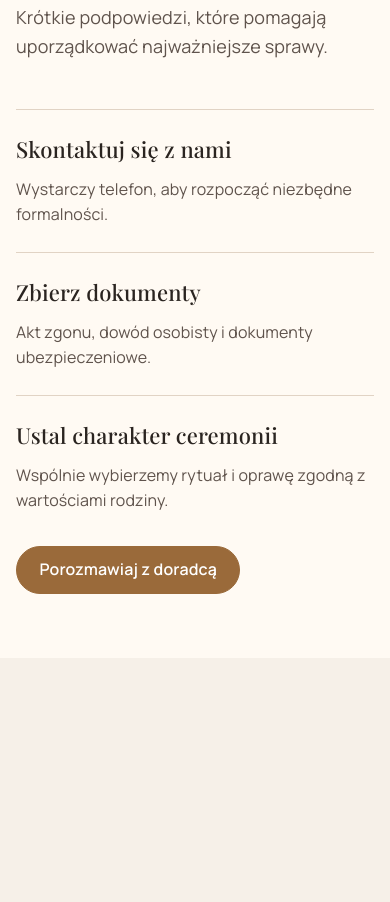
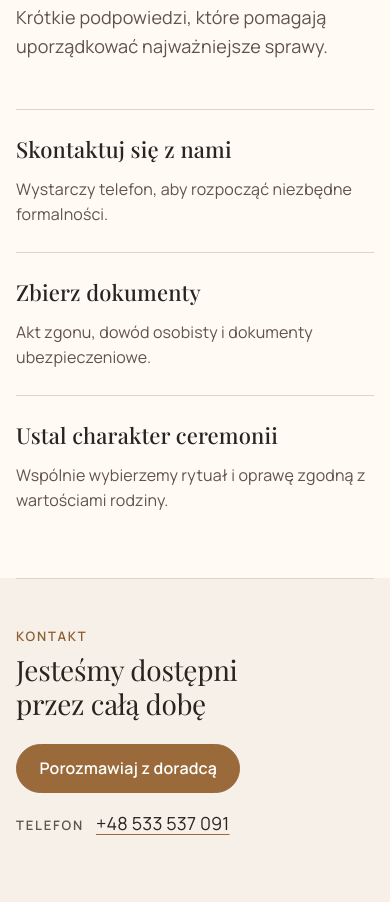
Before and after one commit to KPKrol85/DS-ceremonial-pr01-EternalRest, a website built with Vite: page guide.html in a window 390 px wide. Shown: the part 899-1801 px from the top of the page. Before the commit the page ends 1557 px from the top, so only its background shows below. Built offline with nearby package versions, Linux system fonts and the light colour scheme.

Commit message:
Add shared editorial closings to marketing pages
* introduce a reusable page-closing component with responsive layouts
* add consistent closing sections across five marketing pages
* integrate existing contextual actions and telephone links
* preserve semantic structure and keyboard navigation

```diff
--- a/css/layout.css
+++ b/css/layout.css
@@ -106,6 +106,47 @@ h1.section__title {
   overflow-wrap: anywhere;
 }
 
+/* Close of marketing pages: an open band under a hairline restating availability, with the
+   phone and, where the page has one, its contextual action. */
+.page-closing {
+  padding-bottom: var(--space-3xl);
+}
+
+.page-closing__inner {
+  display: grid;
+  gap: var(--space-lg);
+  padding-top: var(--space-2xl);
+  border-top: 1px solid var(--color-border);
+}
+
+.page-closing__title {
+  max-width: 18ch;
+  margin-bottom: 0;
+}
+
+.page-closing__actions {
+  display: flex;
+  flex-wrap: wrap;
+  align-items: center;
+  gap: var(--space-md) var(--space-xl);
+}
+
+.page-closing__phone {
+  display: flex;
+  flex-wrap: wrap;
+  align-items: baseline;
+  gap: 0 var(--space-sm);
+  font-size: var(--font-size-lg);
+}
+
+.page-closing__label {
+  color: var(--color-text-muted);
+  font-size: var(--font-size-xs);
+  font-weight: var(--font-weight-label);
+  letter-spacing: 0.14em;
+  text-transform: uppercase;
+}
+
 .grid {
   display: grid;
   gap: var(--space-lg);
@@ -156,6 +197,12 @@ h1.section__title {
 }
 
 @media (min-width: 1024px) {
+  .page-closing__inner {
+    grid-template-columns: minmax(0, 1fr) auto;
+    align-items: end;
+    gap: var(--space-xl);
+  }
+
   .grid--four {
     grid-template-columns: repeat(4, 1fr);
   }
--- a/guide.html
+++ b/guide.html
@@ -117,8 +117,23 @@
               <p class="card__text">Wspólnie wybierzemy rytuał i oprawę zgodną z wartościami rodziny.</p>
             </article>
           </div>
-          <div class="mt-xl">
+        </div>
+      </section>
+
+      <section class="page-closing" aria-labelledby="page-closing-title">
+        <div class="container page-closing__inner">
+          <div>
+            <p class="section__eyebrow">Kontakt</p>
+            <h2 class="section__title page-closing__title" id="page-closing-title">
+              Jesteśmy dostępni przez całą dobę
+            </h2>
+          </div>
+          <div class="page-closing__actions">
             <a class="button button--primary" href="contact.html">Porozmawiaj z doradcą</a>
+            <p class="page-closing__phone">
+              <span class="page-closing__label">Telefon</span>
+              <a class="card__link" href="tel:+48533537091">+48 533 537 091</a>
+            </p>
           </div>
         </div>
       </section>
```
Also changed, not shown: about.html (+17 -0 lines), index.html (+17 -0 lines), pricing.html (+16 -1 lines), services.html (+16 -1 lines), docs/CHANGELOG.md.
